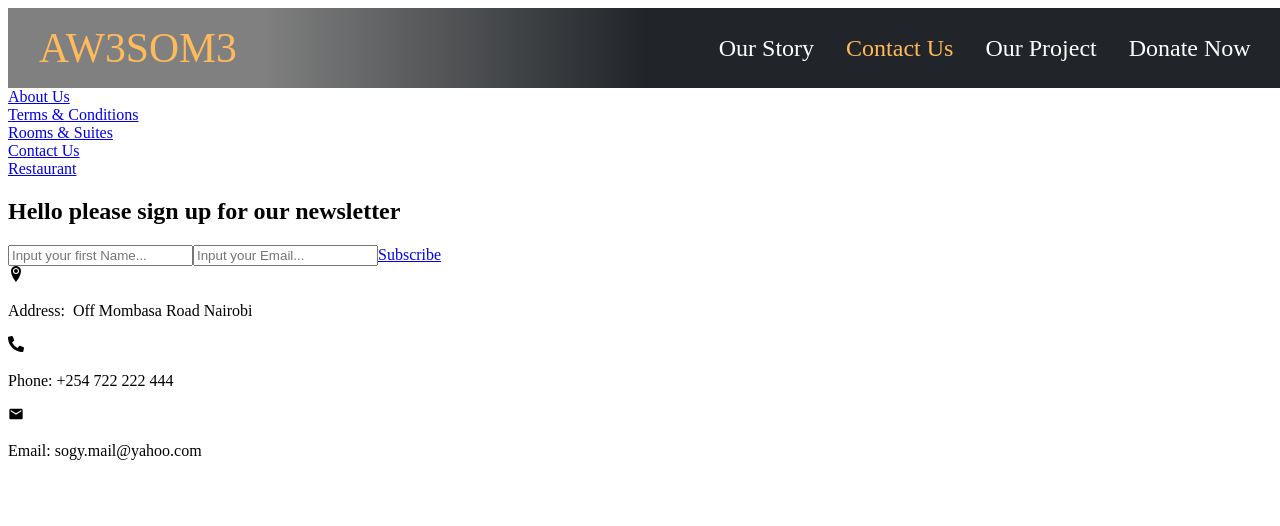
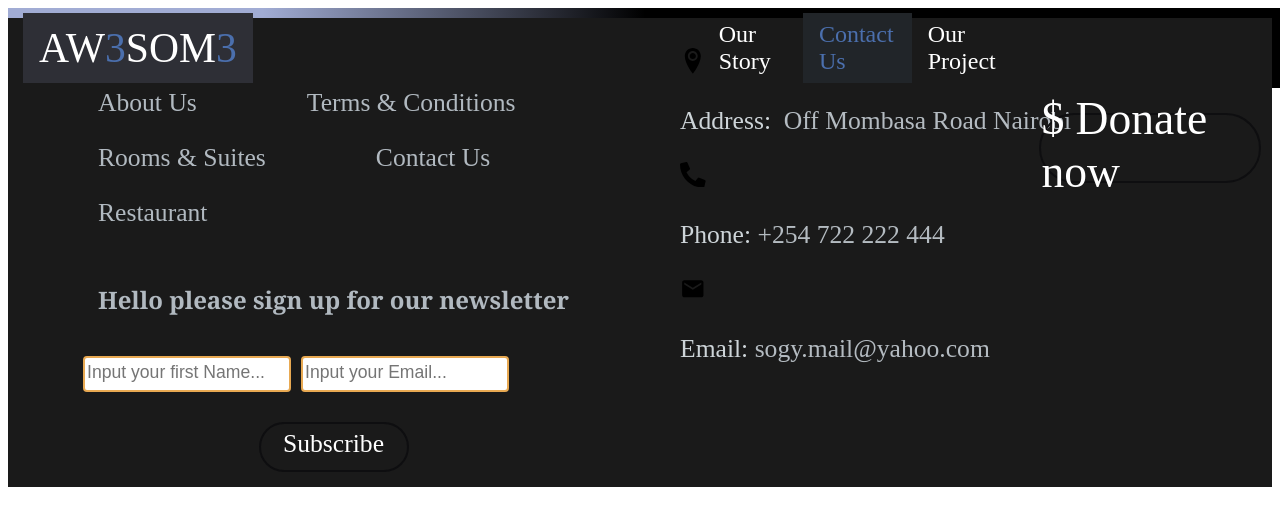
Before and after one commit to kiptanuiBoaz/crowd_funding, a React (Create React App) app: page /contactUs in a window 1280 px wide. Shown: the top 526 px of the page. Built offline with nearby package versions, Linux system fonts and the light colour scheme.

Commit message:
adding navBtn

```diff
--- a/src/components/navbar/NavElements.jsx
+++ b/src/components/navbar/NavElements.jsx
@@ -3,7 +3,7 @@ import { NavLink as Link } from 'react-router-dom';
 import styled from 'styled-components';
 
 export const Nav = styled.nav`
-background-image: linear-gradient(to left, #212529 50%, grey 80%);
+background-image: linear-gradient(to left, black 50%, #a1acd4 80%);
   height: 70px;
   font-size: 1.5rem;
   width:100%;
@@ -25,7 +25,7 @@ export const NavLink = styled(Link)`
   height: 100%;
   cursor: pointer;
   &.active {
-    color: #ffba5a;
+    color: #4b6fad;
     background:  #212529;
   }
 
--- a/src/components/navbar/Navbar.jsx
+++ b/src/components/navbar/Navbar.jsx
@@ -1,5 +1,6 @@
 import React from "react";
 import { NavLink ,Nav, Bars , NavMenu} from "./NavElements";
+import ReserveButton from "../poster/ReserveButton";
 
 
 function Navbar() {
@@ -13,11 +14,12 @@ function Navbar() {
         <NavMenu>
           <NavLink to="/" style={
             {marginRight:"450px",
-             color:"#ffba5a",
+             color:"white",
              marginLeft:"10px",
+             background:"#2e2f36",
              fontSize:"2.6rem"}}
             >
-            AW3SOM3
+            AW<span style={{color:"#4b6fad"}}>3</span>SOM<span style={{color:"#4b6fad"}}>3</span>
           </NavLink>
 
           <NavLink to='/story' className={"navlink"} activeStyle>
@@ -33,7 +35,10 @@ function Navbar() {
           </NavLink>
 
           <NavLink to={{pathname:"http://www.thefranchise.co.ke/"}}  target="_blank" className={"navlink"} activeStyle>
-            Donate Now
+          <ReserveButton
+            className="navBtn"
+            text = "$ Donate now"
+            />
           </NavLink>
 
         </NavMenu>
--- a/src/components/poster/Poster.css
+++ b/src/components/poster/Poster.css
@@ -15,5 +15,166 @@
 
 .poster>.left{
     justify-content: left;
+    width: 50%;
+    background-color: #a1acd4;
 
 }
+
+/* the contactUs section */
+    /* section container */
+    .contactUs{
+        display: flex;
+        flex-wrap: wrap;
+        margin: -70px auto auto auto;
+        background-color: rgb(26, 26, 26);
+        padding: 30px;
+
+    }
+
+    .usefuLinks{
+
+        padding: 20px;
+        display: flex;
+        flex-wrap: wrap;
+        width: 50%;
+        margin-bottom: 30px;
+    }
+
+    .usefuLinks>div{
+        padding: 20px 50px 5px 20px;
+
+    }
+
+    .usefuLinks>div>a {
+        text-decoration: none;
+        padding:20px;
+        color:#b1b9c0;
+        font-size: 1.6rem;
+
+
+    }
+
+    .usefuLinks>div>a:hover{
+        color:#fff;
+    }
+
+    .newsLetter{
+        color:#b1b9c0;
+
+    }
+
+    .newsLetter>h1{
+        font-family:Georgia, 'Times New Roman', Times, serif;
+        margin: 30px 20px;
+    }
+    .newsLetter>input{
+        border-radius: 2%;
+        display: flex-box;
+        margin: 10px 5px;
+        line-height: 0.8cm;
+        border: 2px solid #e8a952;
+        border-radius: 4px;
+        outline: none;
+        width: 200px;
+    }
+
+    .newsLetter>input:focus{
+        border: 3px solid #fd8421;
+        border-radius: 4px;
+    }
+
+    .newsLetter>input::placeholder {
+        font-size: 1.1rem;
+        margin-bottom: -3px;
+    }
+
+    .newsLetter>a{
+        width: 150px;
+        height: 50px;
+        margin:-80px auto 30px auto;
+        font-size: 1.6rem;
+    }
+
+    .newsButton>a>span{
+        margin: auto;
+    }
+
+    .newsButton>a:hover{
+        width: 180px;
+    }
+
+
+    .contactInfo{
+        font-size: 1.6rem;
+    }
+    .contactInfo>p>span{
+        color:rgb(205, 212, 216);
+
+    }
+
+    .contactInfo>p:hover{
+        color:#fff;
+    }
+
+    .contactInfo>p{
+        color:#b4bbc1;
+    }
+
+    .bn31 {
+        color: white;
+        border-radius: 40px;
+        box-sizing: border-box;
+        border-width:10px;
+        display: block;
+        height: 70px;
+        font-size: 1.9em;
+        position: relative;
+        text-decoration: none;
+        width: fit-content;
+        z-index: 2;
+        margin: auto;
+        border: 2px solid #0e0e10;
+        top: 100px;
+    }
+
+    .bn31:hover {
+        color:  #0e0e10;
+        font-weight: 600;
+        background-image: linear-gradient(to right, #808080 0%, #0e0e10 100%);
+        border: transparent;
+    }
+
+    .bn31span:hover::after{
+        content: " \00bb";
+    }
+
+    /* the button and the text inside the button */
+    .bn31 .bn31span {
+        align-items: center;
+        background: #0e0e10;
+        border-radius: 40px;
+        display: flex;
+        justify-content: center;
+        height: 100%;
+        transition: background 0.5s ease;
+        background:transparent;
+        width: 100%;
+    }
+
+    /* the text */
+    .bn31span{
+        margin: -3px 50px 0px auto;
+
+    }
+
+    /* when button is hovereda and the text */
+    .bn31:hover .bn31span {
+        background: transparent;
+    }
+
+    .navBtn{
+        top:-20px;
+        margin-top:-40px;
+        position: relative;
+        font-size: 1.0rem;
+     }
--- a/src/components/poster/PosterLeft.jsx
+++ b/src/components/poster/PosterLeft.jsx
@@ -1,10 +1,14 @@
 import React from "react";
+import ReserveButton from "./ReserveButton";
 
 function PosterLeft(){
     return(
 
         <div className="left">
-            <p>Testig poster left this is just junkk to make the sentence longer, the sentence has to</p>
+            <p>PLEASE HELP US PROVIDE FREE AND SAFE ONLINE TRADING AND SOLVE THE PROBLEM OF ONLINE FRAUD </p>
+            <ReserveButton
+                text = "$ Donate now"
+            />
         </div>
     )
 }
```
